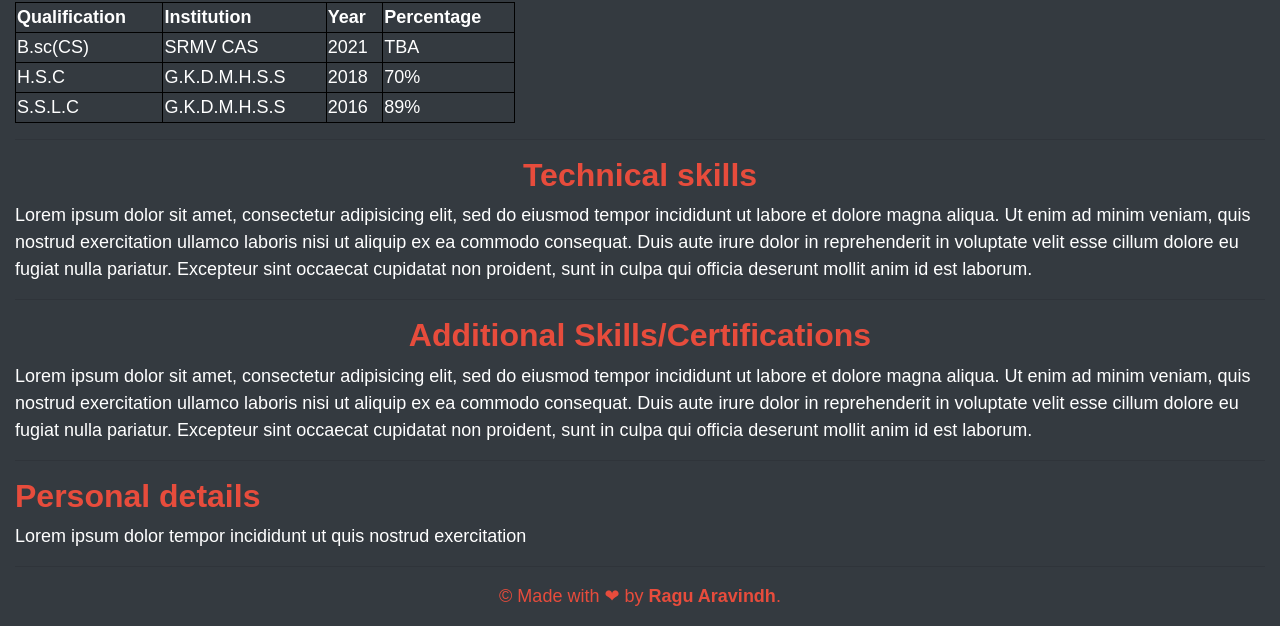
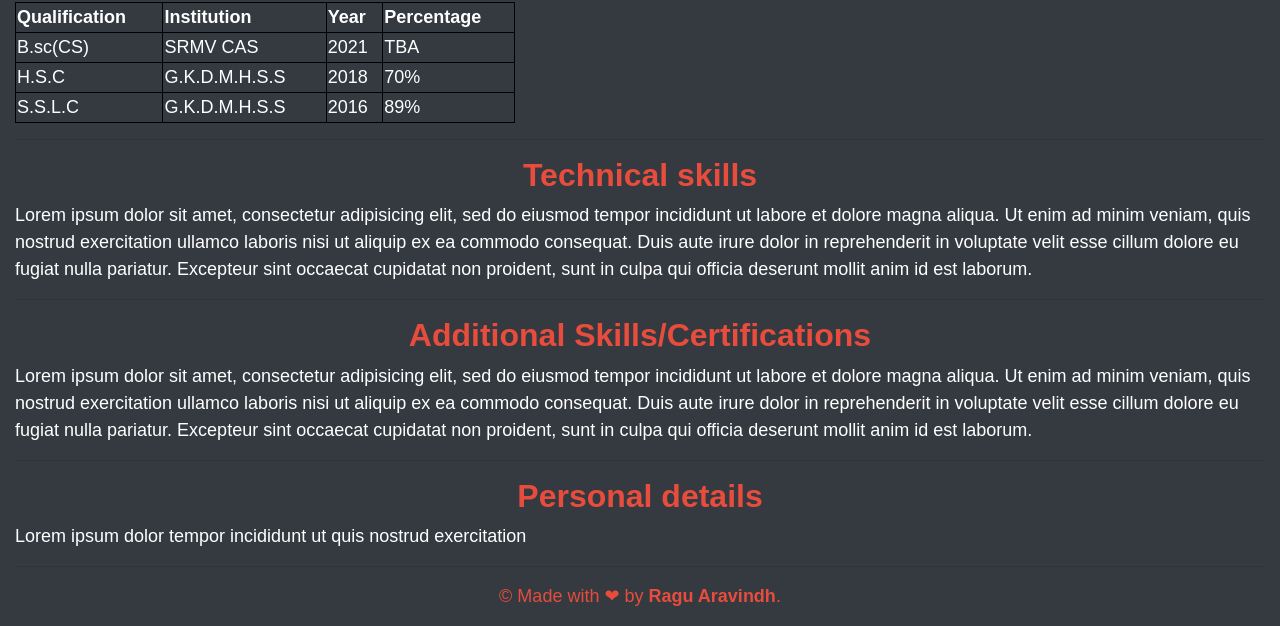
Before and after one commit to Raguaravindh/Resume, a plain HTML site: page index.html in a window 1280 px wide. Shown: the part 642-1268 px from the top of the page. Drawn offline with nearby package versions, Linux system fonts and the light colour scheme.

Commit message:
Update index.html

```diff
--- a/index.html
+++ b/index.html
@@ -126,7 +126,7 @@
 				</section>
 				<hr>
 				<section id="personal">
-					<h2><b>Personal details</b></h2>
+					<h2 class="text-center"><b>Personal details</b></h2>
 					<p> Lorem ipsum dolor
 						tempor incididunt ut
 						quis nostrud exercitation
```
